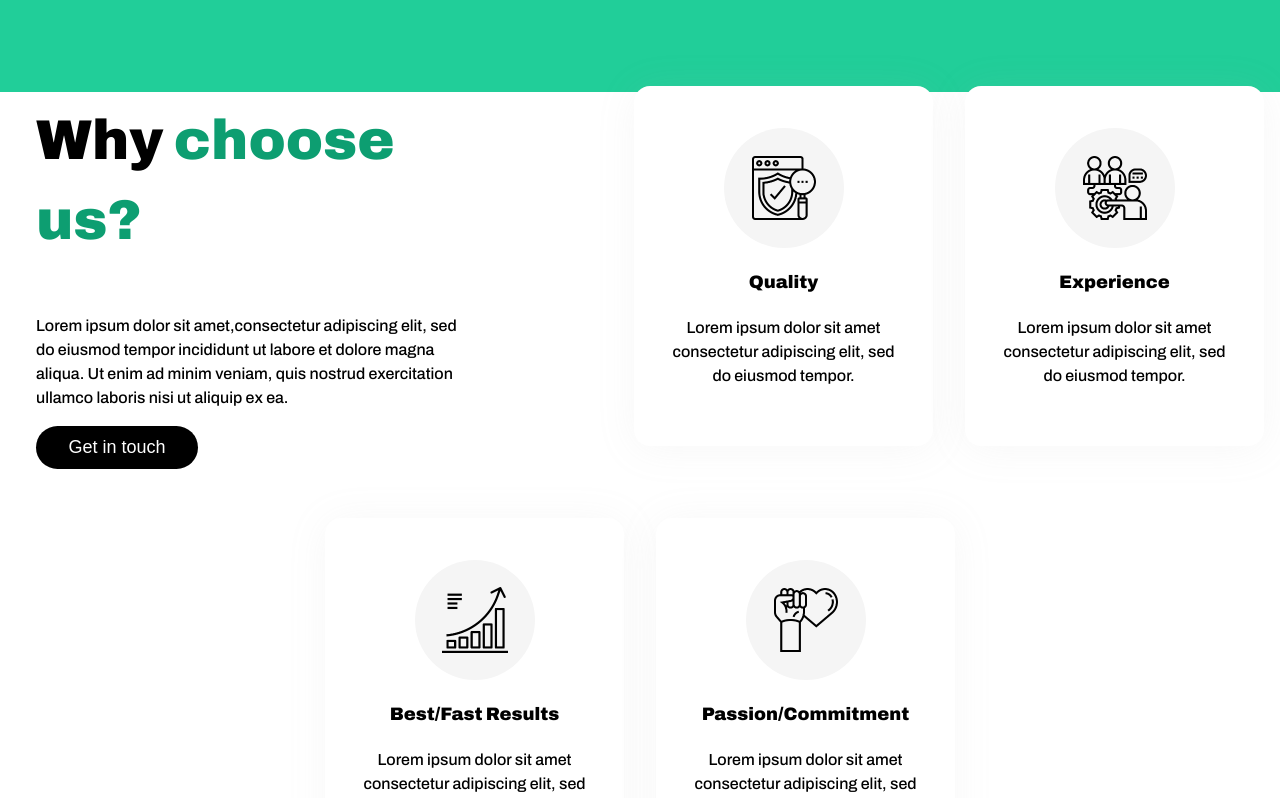
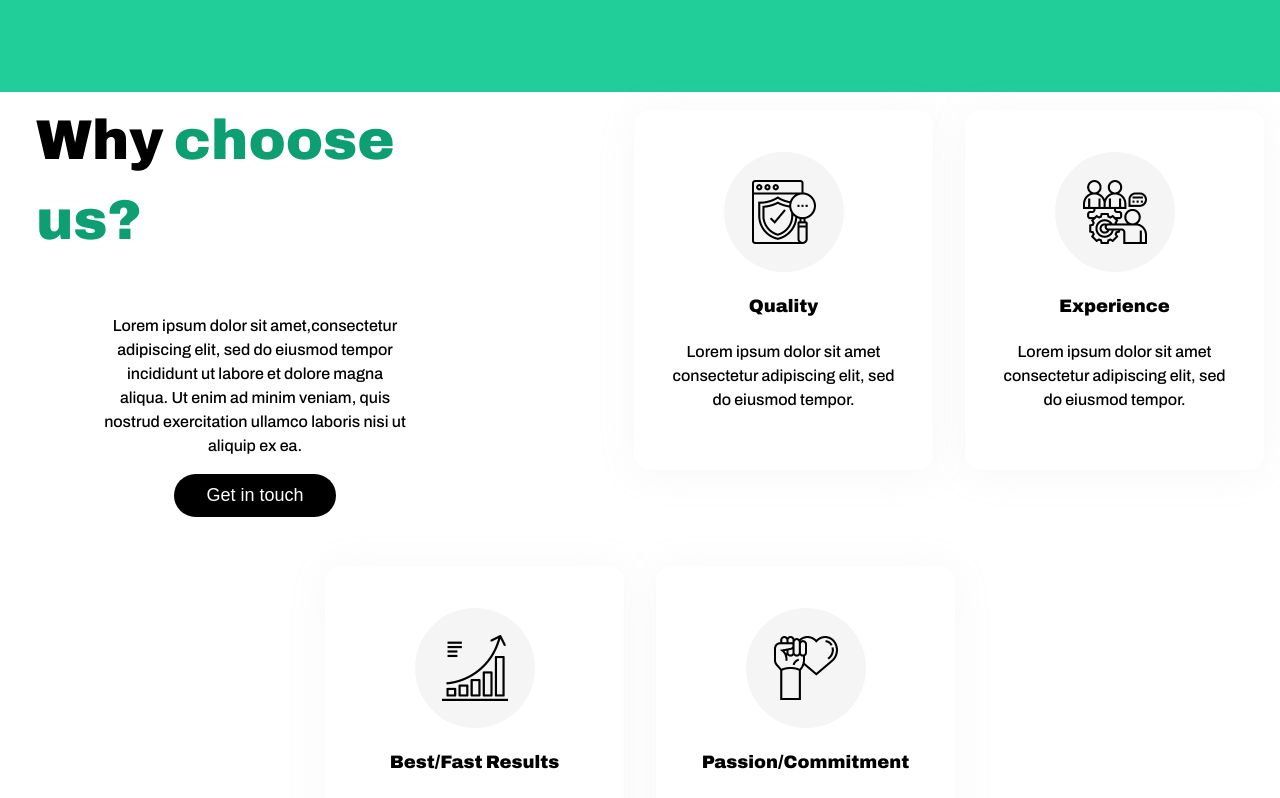
Before and after one commit to a11ysolutions/website, a React (Create React App) app: page / in a window 1280 px wide. Shown: the part 988-1786 px from the top of the page. Built offline with nearby package versions, Linux system fonts and the light colour scheme.

Commit message:
fix: misplaced paragraph on desktop view in a11y page

```diff
--- a/src/Components/Accessibility/Accessibility.js
+++ b/src/Components/Accessibility/Accessibility.js
@@ -39,6 +39,7 @@ function Accessibility() {
                         color2="#0D9E71"
                         color1Text="We offer the following"
                         color2Text="accessibility audits for you:"
+                        className="a11y-first-bicolored"
                     >
                         Our test automation engineers will put your testing on the automation footing
                         to find more defects in less time. We do this in order to:
--- a/src/Components/UI/BicolorTitledText/BicolorTitledText.css
+++ b/src/Components/UI/BicolorTitledText/BicolorTitledText.css
@@ -37,4 +37,8 @@
     max-width: 500px;
     font: normal normal normal 18px/24px Archivo;
   }
+
+  .a11y-first-bicolored div{
+    display: none;
+  }
 }
--- a/src/Components/UI/BicolorTitledText/BicolorTitledText.js
+++ b/src/Components/UI/BicolorTitledText/BicolorTitledText.js
@@ -12,7 +12,7 @@ function BicolorTitledText({ color1, color2, color1Text, color2Text, children, c
                 {breakLine ? <br /> : " "}
                 {color2Text}
             </h1>
-            {children}
+            <div>{children}</div>
         </div>
     )
 }
```
